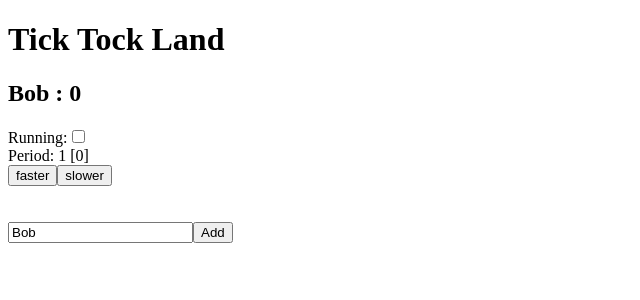
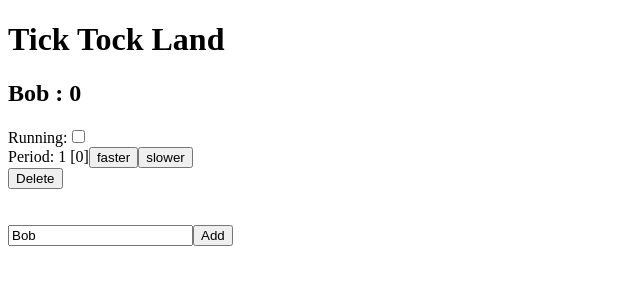
Before and after one commit to fpassow/tick-tock-land, a React (Create React App) app: page / in a window 1280 px wide. Both pictures are taken after a click on the button "Add". Shown: the top 300 px of the page, without its empty margins (0-640 px from the left). Built offline with nearby package versions, Linux system fonts and the light colour scheme.

Commit message:
Added a 'Delete' button to each counter.

```diff
--- a/src/CounterComponent.js
+++ b/src/CounterComponent.js
@@ -1,14 +1,15 @@
 import React from 'react'
 
  const CounterComponent= ({counterId, label, count, period, periodCount, running,
-                           incrPeriod, decrPeriod, toggleRunning})=>(
+                           incrPeriod, decrPeriod, toggleRunning, deleteCounter})=>(
   <div>
     <h2>{label} : {count}</h2>
     Running:
     <input type="checkbox" onChange={()=>{toggleRunning(counterId)}} checked={running} /><br />
-    Period: {period} [{periodCount}]<br />
+    Period: {period} [{periodCount}]
     <button onClick={()=>{decrPeriod(counterId)}}> faster </button>
-    <button onClick={()=>{incrPeriod(counterId)}}> slower </button>
+    <button onClick={()=>{incrPeriod(counterId)}}> slower </button><br />
+    <button onClick={()=>{deleteCounter(counterId)}}> Delete </button>
    </div>
 )
 
--- a/src/CountersContainer.js
+++ b/src/CountersContainer.js
@@ -1,10 +1,10 @@
 import React from 'react'
 import { connect } from 'react-redux'
 import CounterComponent from './CounterComponent'
-import {startStopAction, incrPeriodAction, decrPeriodAction} from './actions'
+import {startStopAction, incrPeriodAction, decrPeriodAction, deleteCounterAction} from './actions'
 
 //--noncontainer to go inside container
-const CountersComponent = ({counters, toggleRunning, incrPeriod, decrPeriod})=>{
+const CountersComponent = ({counters, toggleRunning, incrPeriod, decrPeriod, deleteCounter})=>{
   return (
     <div>
       {counters.map((counter)=>{
@@ -13,6 +13,7 @@ const CountersComponent = ({counters, toggleRunning, incrPeriod, decrPeriod})=>{
                     toggleRunning={toggleRunning}
                     incrPeriod={incrPeriod}
                     decrPeriod={decrPeriod}
+                    deleteCounter={deleteCounter}
                     {...counter}
                 />
       })}
@@ -29,7 +30,8 @@ const mapStateToProps = state => {
 const mapDispatchToProps = dispatch => ({
   toggleRunning: (id)=>{dispatch(startStopAction(id))},
   incrPeriod: (id)=>{dispatch(incrPeriodAction(id))},
-  decrPeriod: (id)=>{dispatch(decrPeriodAction(id))}
+  decrPeriod: (id)=>{dispatch(decrPeriodAction(id))},
+  deleteCounter: (id)=>{dispatch(deleteCounterAction(id))}
 })
 
 export default connect(
--- a/src/actions.js
+++ b/src/actions.js
@@ -1,4 +1,9 @@
 //Redux action creators
+
+//It's a convention in this project to create action objects here, and nowhere else.
+// Therefore, we don't need constants for the "type" strings, because each on appears
+// in exactly two places, here and in the switch statement in rootReducer.js. And we
+// write both sections of code at the same time.
 
 export function tick() {
 	return {type: 'TICK'}
@@ -23,3 +28,7 @@ export function incrPeriodAction(counterId) {
 export function decrPeriodAction(counterId) {
 	return {type:'ADJUST_PERIOD', counterId:counterId, adjustment: -1}
 }
+
+export function deleteCounterAction(counterId) {
+	return {type:'DELETE_COUNTER', counterId: counterId}
+}
--- a/src/rootReducer.js
+++ b/src/rootReducer.js
@@ -14,7 +14,6 @@ function rootReducer(state = state0, action) {
       	    {counters: toggleCounterById(state.counters, action.id)}
       	)
     case 'ADJUST_PERIOD':
-
         return Object.assign(
       	    {},
       	    state,
@@ -45,6 +44,12 @@ function rootReducer(state = state0, action) {
       	{},
       	state,
       	{newCounterLabel: action.newCounterLabel})
+    case 'DELETE_COUNTER':
+        return Object.assign(
+      	    {},
+      	    state,
+      	    {counters: deleteCounterById(state.counters, action.counterId)}
+      	)
     default:
       return state;
   }
@@ -93,4 +98,8 @@ function adjustPeriodById(counters, counterId, adjustment){
 	})
 }
 
+function deleteCounterById(counters, counterId){
+	return  counters.filter((counter)=>(counter.counterId !== counterId))
+}
+
 export default rootReducer
```
Also changed, not shown: THINGS.txt.
